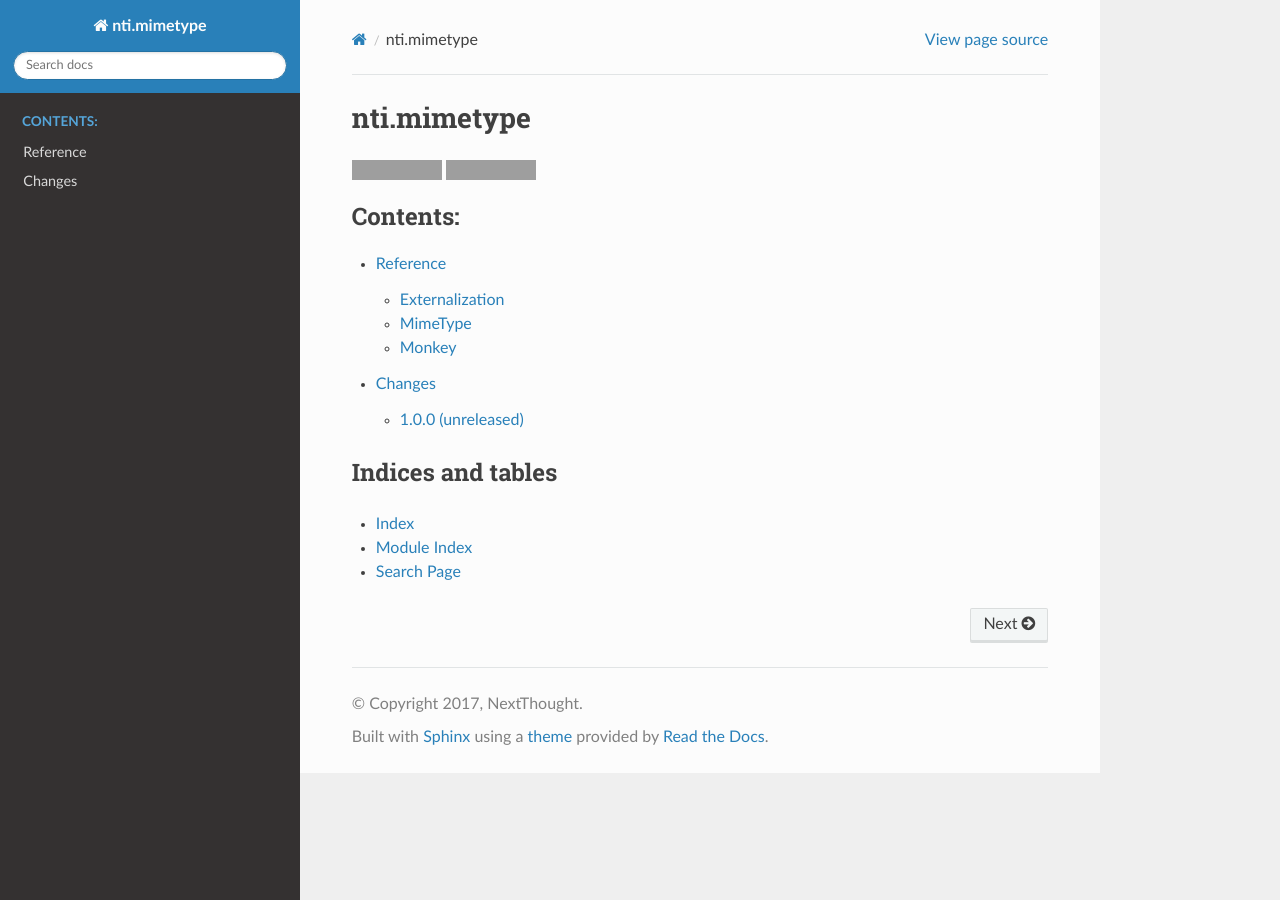
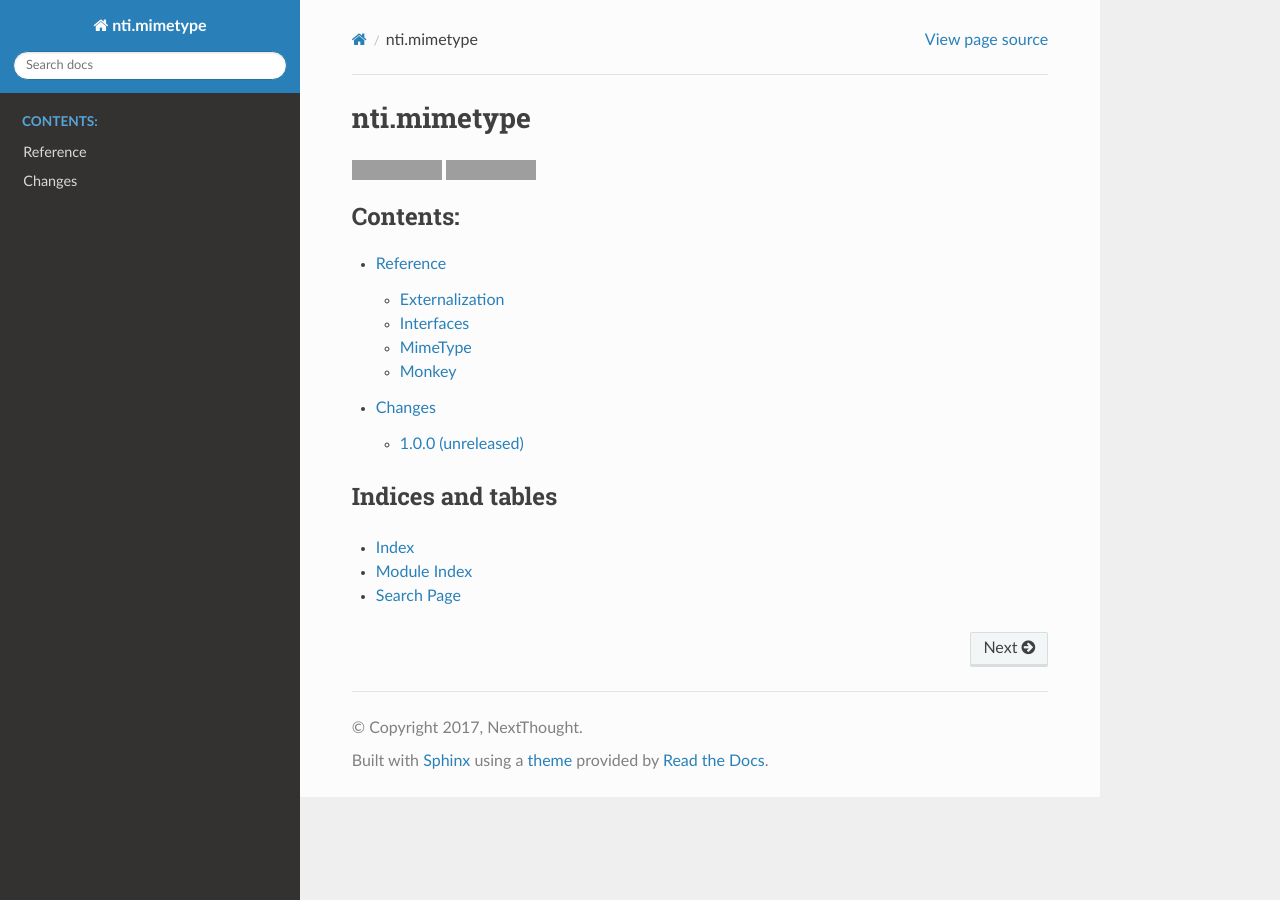
Before and after one commit to OpenNTI/nti.mimetype, a Sphinx documentation site: the page built from docs/index.rst, in a window 1280 px wide. Built offline with Sphinx 7.4.7 and the Read the Docs theme 2.0.0, drawn with Linux system fonts in a browser that asks for light colours; grey boxes are pictures that could not be loaded.

Commit message:
add interface module

```diff
--- a/docs/api.rst
+++ b/docs/api.rst
@@ -6,6 +6,11 @@
 ===============
 
 .. automodule:: nti.mimetype.externalization
+
+Interfaces
+==========
+
+.. automodule:: nti.mimetype.interfaces
 
 MimeType
 ========
```
